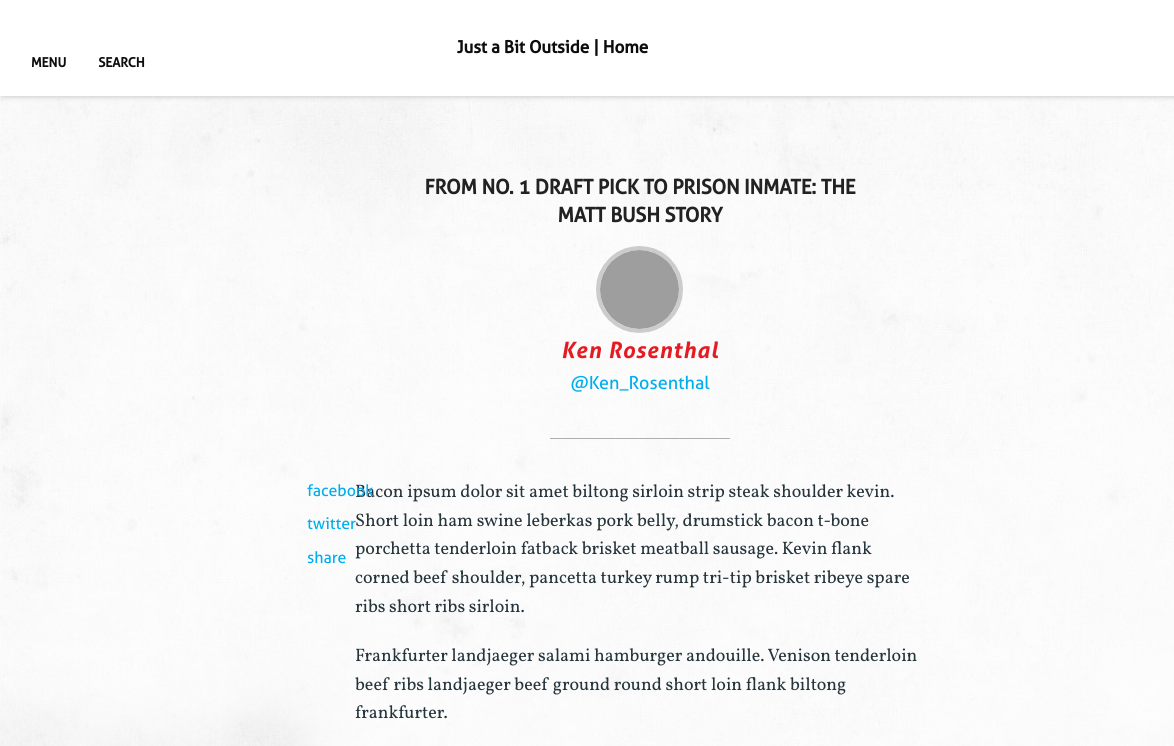
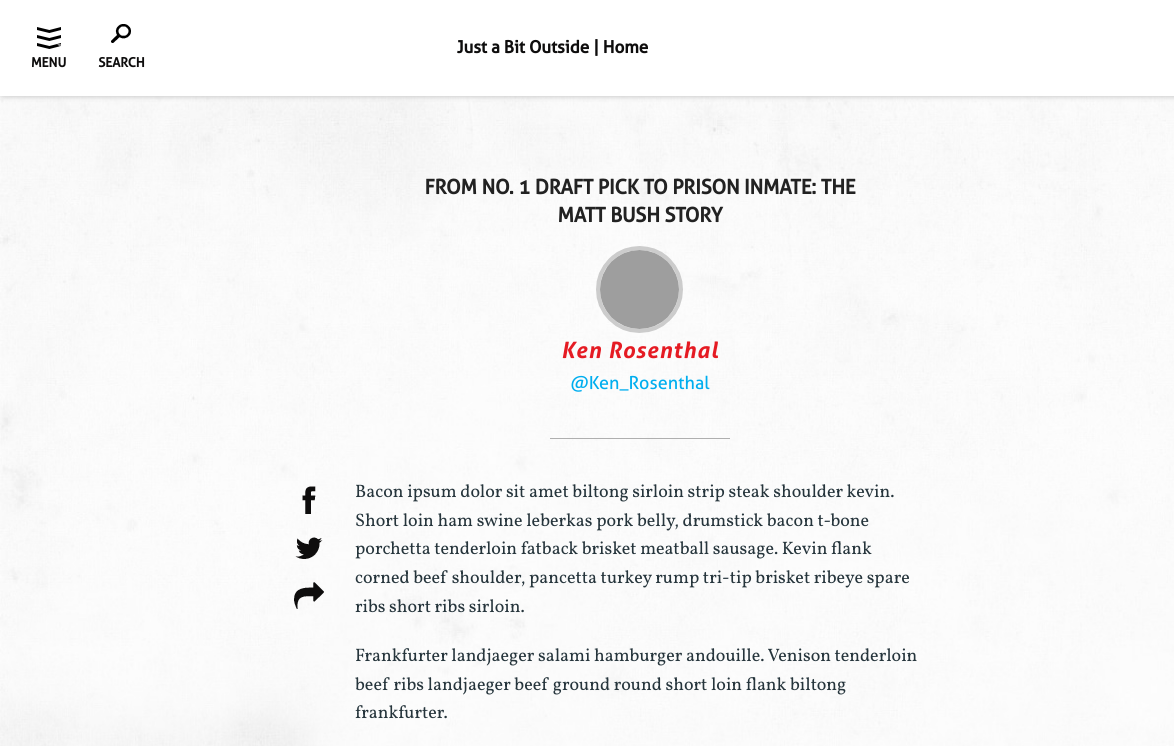
Before and after one commit to barroncuadro/JaBO-sass, a website: page jabo-short-form-article.html in a window 1280 px wide. Shown: the top 746 px of the page, 0-1174 px from the left. Drawn offline with Linux system fonts and the light colour scheme; grey boxes are pictures that could not be loaded.

Commit message:
social, sprites

```diff
--- a/scss/_jabo.scss
+++ b/scss/_jabo.scss
@@ -179,9 +179,10 @@ em, i { font-family:$body-font-italic; }
 
 
 	@mixin hide-text {
-		text-indent: 100%;
-		white-space: nowrap;
-		overflow: hidden;
+		text-indent:-9999px;
+		border: 0;
+		text-shadow: none;
+		color: transparent;
 	}
 
 
@@ -218,7 +219,7 @@ em, i { font-family:$body-font-italic; }
 	}
 
 	@mixin menu-open {
-		background-image:url("../images/icons/menu-open.png");
+		background-image:url("../images/header/menu-open.png");
 		background-size: 24px 25px;
 		background-position: 50% 0;
 		background-repeat: no-repeat;
@@ -226,7 +227,7 @@ em, i { font-family:$body-font-italic; }
 	}
 
 	@mixin menu-closed {
-		background-image:url("../images/icons/menu-closed.png");
+		background-image:url("../images/header/menu-closed.png");
 		background-size: 24px 25px;
 		background-position: 50% 0;
 		background-repeat: no-repeat;
@@ -234,7 +235,7 @@ em, i { font-family:$body-font-italic; }
 	}
 
 	@mixin search-open {
-		background-image:url("../images/icons/search-open.png");
+		background-image:url("../images/header/search-open.png");
 		background-size: 20px 19px;
 		background-position: 50% 0;
 		background-repeat: no-repeat;
@@ -242,7 +243,7 @@ em, i { font-family:$body-font-italic; }
 	}
 
 	@mixin search-closed {
-		background-image:url("../images/icons/search-closed.png");
+		background-image:url("../images/header/search-closed.png");
 		background-size: 20px 19px;
 		background-position: 50% 0;
 		background-repeat: no-repeat;
@@ -267,6 +268,10 @@ em, i { font-family:$body-font-italic; }
 	.icons-menu-open { width:24px;height:25px; }
 	.icons-search-closed { width:20px;height:19px; }
 	.icons-search-open { width:20px;height:19px; }
+
+
+	@import "social/*.png";
+	@include all-social-sprites;
 
 
 /* ===================================
@@ -1042,12 +1047,37 @@ em, i { font-family:$body-font-italic; }
 
 		.social {
 			position: absolute;
-			margin-left: -3rem;
+			margin-left: -4rem;
 
 			ul {
 				li {
 					list-style: none;
 					margin-bottom:$general-margin/2;
+
+					a {
+						@include hide-text;
+						width: 35px;
+						height: 35px;
+						font-size: 25px;
+					}
+
+					&.twitter {
+						a {
+							@include social-sprite(twitter);
+						}
+					}
+
+					&.facebook {
+						a {
+							@include social-sprite(facebook);
+						}
+					}
+
+					&.share {
+						a {
+							@include social-sprite(share);
+						}
+					}
 				}
 			}
 		}
@@ -1168,7 +1198,7 @@ em, i { font-family:$body-font-italic; }
 	body.long-form-article {
 
 		.social {
-			position: relative;
+			margin-left: 2rem;
 		}
 		.article-headline {
 			padding:$general-padding/2;
```
Also changed, not shown: stylesheets/app.css.
